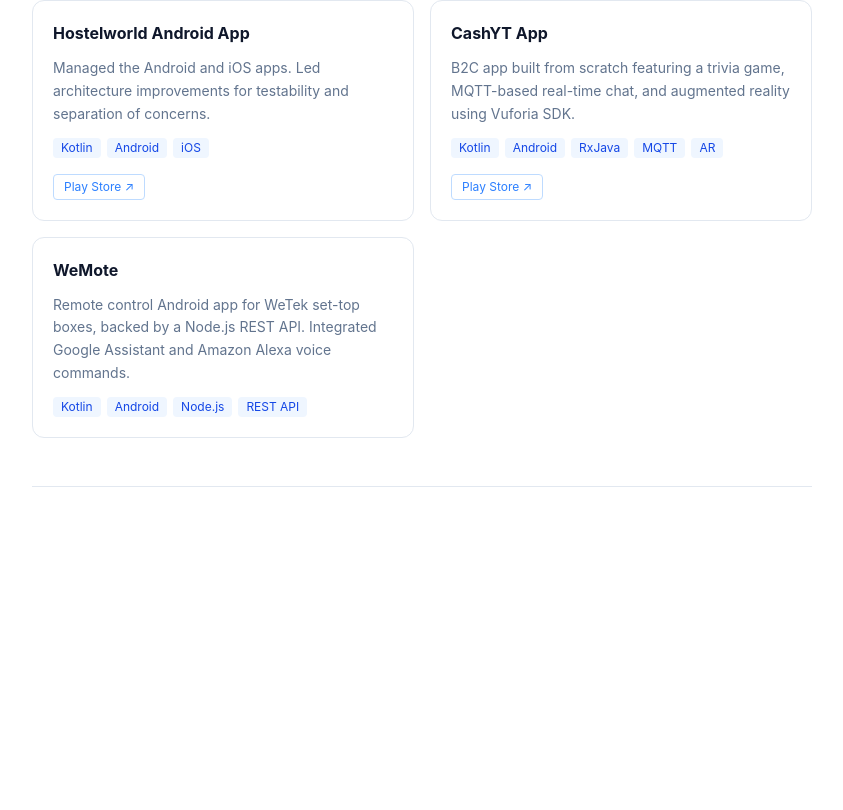
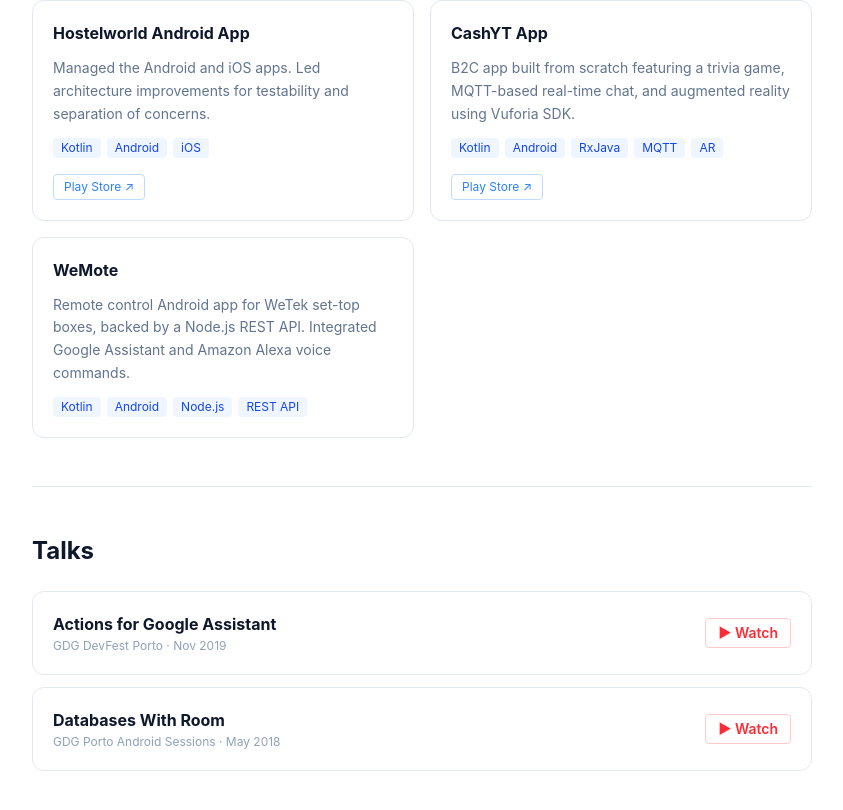
Before and after one commit to ruimendesM/ruimendesdev-site, a React (Vite) app: page / in a window 1280 px wide. Shown: the part 1872-2682 px from the top of the page, without its empty margins (200-1043 px from the left). Before the commit the page ends 2391 px from the top, so only its background shows below. Built offline with nearby package versions, Linux system fonts and the light colour scheme.

Commit message:
feat: add Talks section

```diff
--- a/src/App.tsx
+++ b/src/App.tsx
@@ -3,6 +3,7 @@
 import About from './components/sections/About'
 import Career from './components/sections/Career'
 import Projects from './components/sections/Projects'
+import Talks from './components/sections/Talks'
 
 export default function App() {
   const [activeSection, setActiveSection] = useState('about')
@@ -22,6 +23,7 @@
         <About />
         <Career />
         <Projects />
+        <Talks />
       </main>
     </div>
   )
--- /dev/null
+++ b/src/components/sections/TalkCard.tsx
@@ -0,0 +1,25 @@
+import { Talk } from '../../data/talks'
+
+interface Props {
+  talk: Talk;
+}
+
+export default function TalkCard({ talk }: Props) {
+  return (
+    <div className="flex items-center justify-between gap-4 p-5 border border-slate-200 rounded-xl bg-white">
+      <div className="flex-1">
+        <h3 className="text-base font-bold text-slate-900">{talk.title}</h3>
+        <p className="text-xs text-slate-400 mt-0.5">{talk.event} · {talk.date}</p>
+      </div>
+      <a
+        href={talk.youtubeUrl}
+        target="_blank"
+        rel="noopener noreferrer"
+        aria-label={`Watch ${talk.title}`}
+        className="flex-shrink-0 text-sm text-red-500 border border-red-200 px-3 py-1 rounded no-underline font-semibold hover:bg-red-50 transition-colors"
+      >
+        ▶ Watch
+      </a>
+    </div>
+  )
+}
--- /dev/null
+++ b/src/components/sections/Talks.tsx
@@ -0,0 +1,15 @@
+import { talks } from '../../data/talks'
+import TalkCard from './TalkCard'
+
+export default function Talks() {
+  return (
+    <section id="talks" className="py-12 border-b border-slate-200">
+      <h2 className="text-2xl font-bold text-slate-900 mb-6">Talks</h2>
+      <div className="flex flex-col gap-3">
+        {talks.map((talk) => (
+          <TalkCard key={talk.youtubeUrl} talk={talk} />
+        ))}
+      </div>
+    </section>
+  )
+}
```
Also changed, not shown: 1 other file (tests, documents, lock files or other folders).
